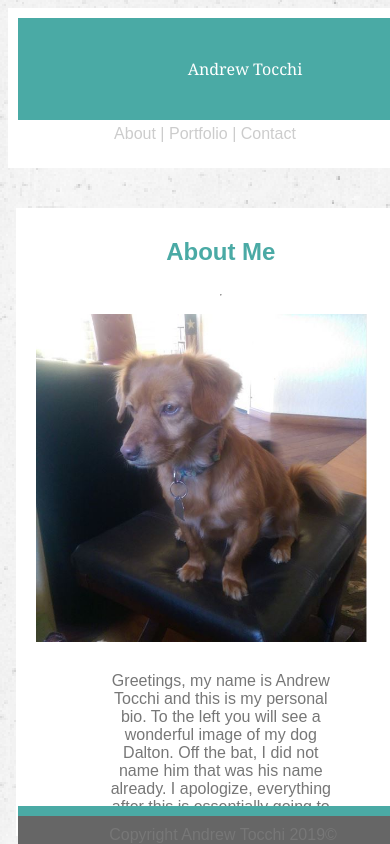
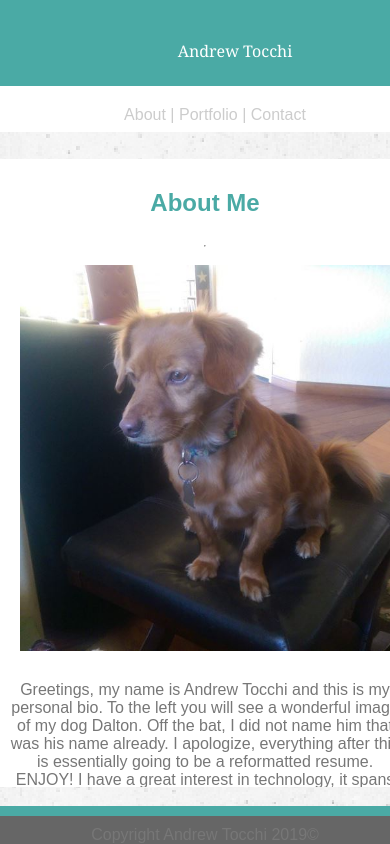
Before and after one commit to atocchi/Responsive-Portfolio, a plain HTML site: page index.html in a window 390 px wide. Shown: the top 844 px of the page. Drawn offline with Linux system fonts and the light colour scheme.

Commit message:
--major css update that fixes gaps on side of screen, inproved scrolling

```diff
--- a/assets/style.css
+++ b/assets/style.css
@@ -1,8 +1,15 @@
-
+html {
+    height: 100%;
+    width: 100%;
+    margin: 0;
+}
 body {
     background-image:url("background.png");
     padding: 0;
     overflow: auto;
+    width: 100%;
+    height: 100%;
+    margin: 0;
 }
 .name {
     margin-left: 5%;
@@ -32,15 +39,14 @@ header {
 .navbar {
     display: flex;
     justify-content: space-between;
-    padding: 10px;
     background: #ffffff;
     font-family: Arial, Helvetica, sans-serif;
     width: 100%;
-    height: 5%;
+    height: 10%;
     top: 0%;
     left: 50%;
     text-align: center;
-    margin-bottom: 20px;
+    margin-bottom: 40px;
 }
 
 section {
@@ -62,7 +68,7 @@ section {
 footer {
 
     padding: 10px 10px;
-    margin: 10px;
+    margin-top: 20px;
     font-size: 16px;
     text-align: center;
     color: #777777 ;
@@ -172,6 +178,9 @@ input {
     margin-left: 2%;
     padding: 40px;
 }
+.navbar {
+    height: 15%;
+}
  section {
     width: 90%;
     margin-left: 2%;
@@ -201,13 +210,13 @@ input {
     width: 100%;
     flex-direction: column;
     height: 7%;
-    padding-bottom: 20px;
+    padding-bottom: 60px;
     }
     .name {
     width: 100%;
     left: 0%;
     margin-left: 0%;
-
+    height: 10%;
 
     }
     .about{
@@ -224,6 +233,8 @@ input {
     flex-direction: column;
     width: 100%;
     text-align: center;
+    margin: 0px;
+
     }
     .banner {
         width: 400px;
@@ -231,13 +242,13 @@ input {
     }
     .dalton {
     height: 400px;
-    width: 85%;
+    width: 100%;
     float: none;
 
 
     }
     p {
-    margin: 20%;
+
     margin-top: 10px;
     }
     .grey {
@@ -247,8 +258,12 @@ input {
     }
     .links
     {
-        padding: 5px;
+        width: 100%;
+        height: 10%;
         margin-left: 0%;
+        background: #ffffff;
+        padding: 20px;
+
     }
     #subject {
         height: 150px;
```
